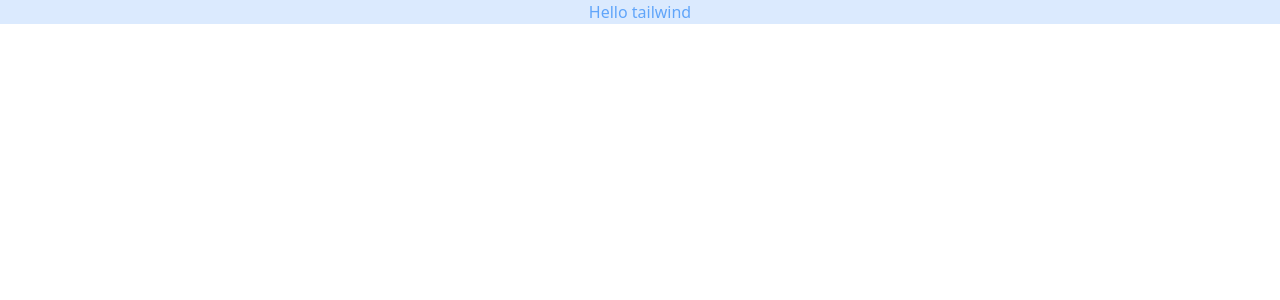
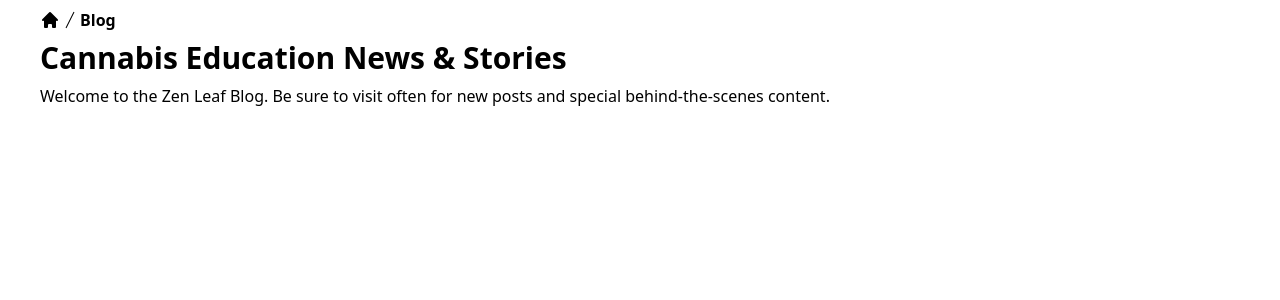
Before and after one commit to hamzaabaig/zenleaf, a React (Create React App) app: page / in a window 1280 px wide. Shown: the top 300 px of the page. Built offline with nearby package versions, Linux system fonts and the light colour scheme.

Commit message:
Create Layout and BlogHeader component

```diff
--- a/src/App.js
+++ b/src/App.js
@@ -1,7 +1,6 @@
+import Layout from "./components/layout/Layout";
 function App() {
-  return (
-    <h1 className="bg-blue-100 text-blue-400 text-center">Hello tailwind</h1>
-  );
+  return <Layout />;
 }
 
 export default App;
--- /dev/null
+++ b/src/components/blogHeader/BlogHeader.jsx
@@ -0,0 +1,43 @@
+import React from "react";
+
+const BlogHeader = () => {
+  return (
+    <div className="mb-5">
+      <ul className="flex items-center py-2">
+        <li>
+          <a className="flex items-center" href="#">
+            <svg
+              xmlns="http://www.w3.org/2000/svg"
+              class="h-5 w-5 flex-shrink-0"
+              viewBox="0 0 20 20"
+              fill="currentColor"
+            >
+              <path d="M10.707 2.293a1 1 0 00-1.414 0l-7 7a1 1 0 001.414 1.414L4 10.414V17a1 1 0 001 1h2a1 1 0 001-1v-2a1 1 0 011-1h2a1 1 0 011 1v2a1 1 0 001 1h2a1 1 0 001-1v-6.586l.293.293a1 1 0 001.414-1.414l-7-7z"></path>
+            </svg>
+            <span>
+              <svg
+                class="h-5 w-5 flex-shrink-0 text-opacity-60"
+                xmlns="http://www.w3.org/2000/svg"
+                fill="currentColor"
+                viewBox="0 0 20 20"
+                aria-hidden="true"
+              >
+                <path d="M5.555 17.776l8-16 .894.448-8 16-.894-.448z"></path>
+              </svg>
+            </span>
+          </a>
+        </li>
+        <li className="font-bold">Blog</li>
+      </ul>
+      <h1 className="text-3xl font-bold pb-2">
+        Cannabis Education News & Stories
+      </h1>
+      <p>
+        Welcome to the Zen Leaf Blog. Be sure to visit often for new posts and
+        special behind-the-scenes content.
+      </p>
+    </div>
+  );
+};
+
+export default BlogHeader;
--- /dev/null
+++ b/src/components/layout/Layout.jsx
@@ -0,0 +1,12 @@
+import React from "react";
+import BlogHeader from "../blogHeader/BlogHeader";
+
+const Layout = () => {
+  return (
+    <div className="px-10">
+      <BlogHeader />
+    </div>
+  );
+};
+
+export default Layout;
```
